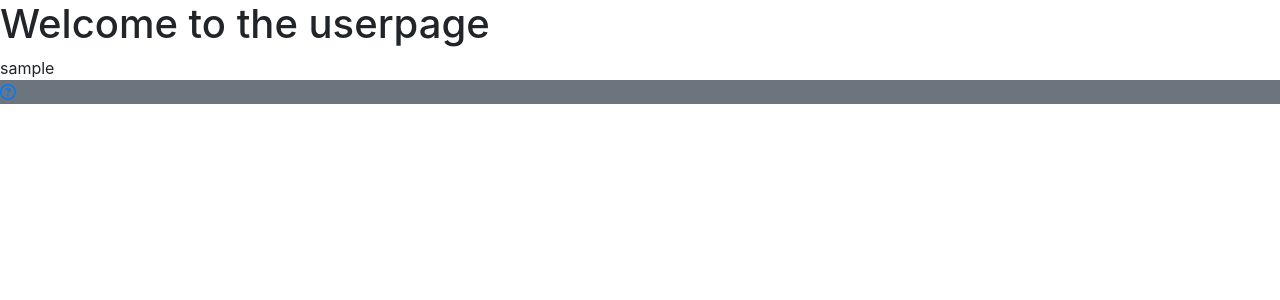
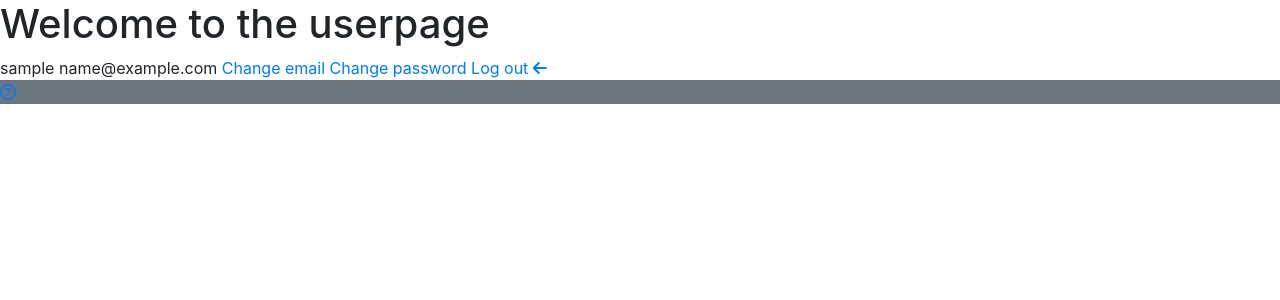
Before and after one commit to alvzed/ms-project-4, a Django app: page /profile/ in a window 1280 px wide. Shown: the part 56-356 px from the top of the page. Run offline with Django 3.2, Linux system fonts and the light colour scheme; a user stored in the database is signed in; tables that the repository leaves empty hold one stand-in row (values such as "Sample post"); some libraries are stand-ins or nearby versions.

Commit message:
wired up the change password link, and navbar link to the userpage

```diff
--- a/donations/views.py
+++ b/donations/views.py
@@ -20,7 +20,6 @@ def donate(request):
 
 
 def charge(request):
-
     if request.method == 'POST':
         print('Data:', request.POST)
 
@@ -39,7 +38,7 @@ def charge(request):
             description='donation',
         )
 
-    return redirect(reverse('success', args=[amount]))
+        return redirect(reverse('success', args=[amount]))
 
 
 def success(request, args):
--- a/templates/base.html
+++ b/templates/base.html
@@ -59,7 +59,7 @@
                 <i class="fas fa-user"></i>
               </a>
               <div class="dropdown-menu" aria-labelledby="userDropdown">
-                <a class="dropdown-item" href="#">User Profile</a>
+                <a class="dropdown-item" href="{% url 'userpage' %}">User Profile</a>
                 <a class="dropdown-item" href="{% url 'account_logout' %}">Log out <i class="fas fa-sign-out-alt"></i></a>
               </div>
             </li>
--- a/user_profile/templates/user_profile/userpage.html
+++ b/user_profile/templates/user_profile/userpage.html
@@ -3,5 +3,11 @@
 
     <h1>Welcome to the userpage</h1>
     {{ user_profile.user }}
+    {{ user.email }}
+
+    <a href="#">Change email</a>
+    <a href="{% url 'account_change_password' %}">Change password</a>
+    <a href="#">Log out</a>
+    <a href="{% url 'library' %}"><i class="fas fa-arrow-left"></i></a>
 
 {% endblock %}
--- a/user_profile/views.py
+++ b/user_profile/views.py
@@ -9,6 +9,7 @@ def userpage(request):
 
     context = {
         'user_profile': user_profile,
+        'user': user,
     }
 
     return render(request, 'user_profile/userpage.html', context)
```
